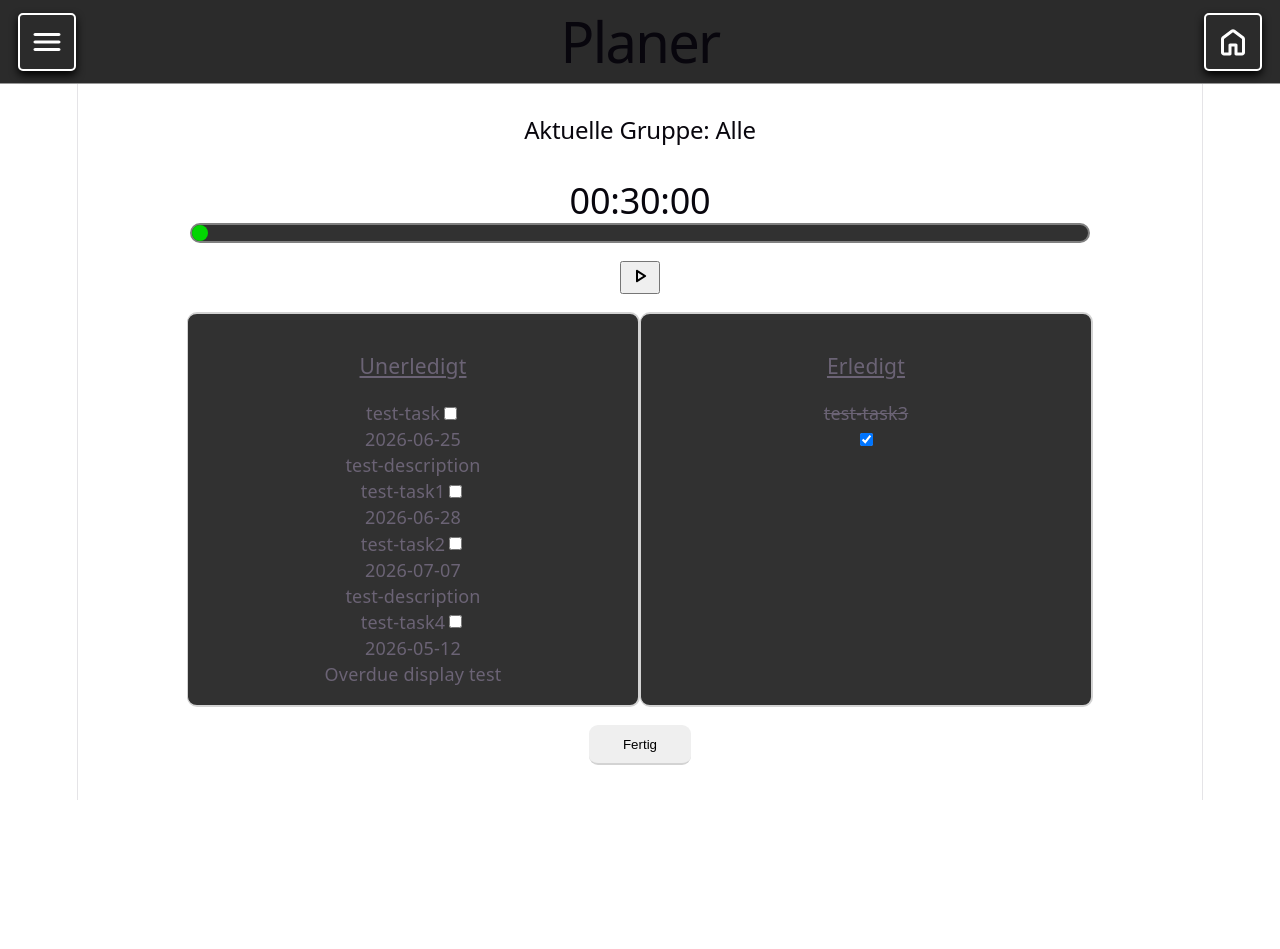
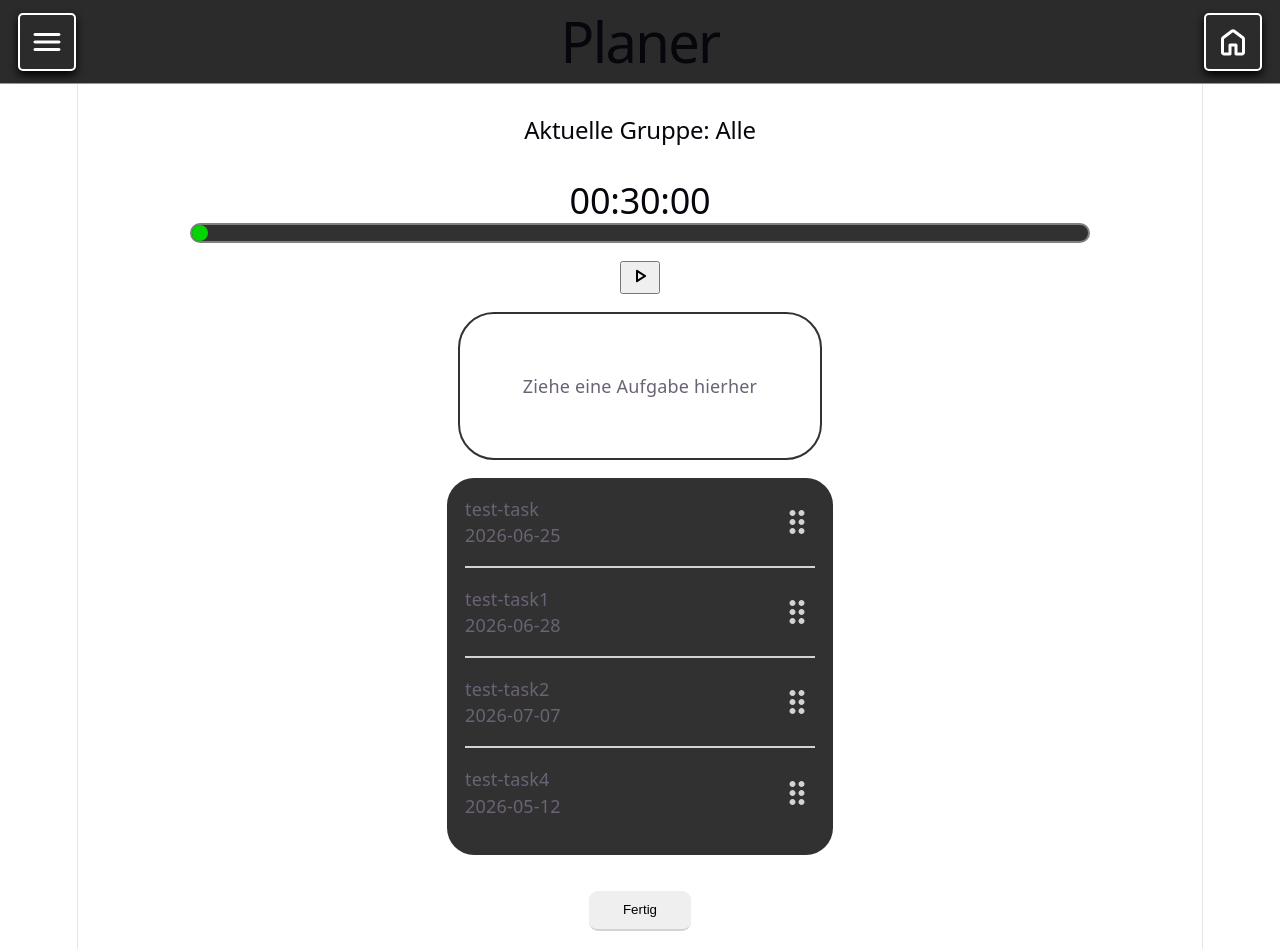
Before and after one commit to masekowsky-ee/quidey_react, a React (Vite) app: page /working in a window 1280 px wide. Before the commit the page ends 800 px from the top, so only its background shows below. Built offline with nearby package versions, Linux system fonts and the light colour scheme.

Commit message:
feat: implement drag-and-drop functionality for task management; add showDone state and update relevant components

```diff
--- a/src/App.jsx
+++ b/src/App.jsx
@@ -33,6 +33,8 @@ function App(){
 
   const [customError, setCustomError] = useState({bool: false, message: ''});
 
+  const [showDone, setShowDone] = useState(true);
+
   console.log(tasks);
   return (
     <div>
@@ -42,8 +44,8 @@ function App(){
       <Menu t={t} isOpen={showMenu} onClose={() => setShowMenu(false)} />
       <CustomError t={t} customError={customError} setCustomError={setCustomError} />
       <Routes>
-        <Route path="/" element={<Home t={t} tasks={tasks} setTasks={setTasks} groups={groups} setGroups={setGroups} taskIndexCounter={taskIndexCounter} setSessionParams={setSessionParams} setTaskIndexCounter={setTaskIndexCounter} setCustomError={setCustomError} />} />
-        <Route path="/working" element={<WorkingPage t={t} setTasks={setTasks} tasks={tasks} groups={groups} sessionParams={sessionParams} setSessionParams={setSessionParams} setCustomError={setCustomError} />} />
+        <Route path="/" element={<Home t={t} showDone={showDone} setShowDone={setShowDone} tasks={tasks} setTasks={setTasks} groups={groups} setGroups={setGroups} taskIndexCounter={taskIndexCounter} setSessionParams={setSessionParams} setTaskIndexCounter={setTaskIndexCounter} setCustomError={setCustomError} />} />
+        <Route path="/working" element={<WorkingPage sessionParams={sessionParams} t={t} showDone={showDone} setShowDone={setShowDone} tasks={tasks} setTasks={setTasks} groups={groups} setGroups={setGroups} taskIndexCounter={taskIndexCounter} setSessionParams={setSessionParams} setTaskIndexCounter={setTaskIndexCounter} setCustomError={setCustomError} />} />
         <Route path="/profile" element={<Profile t={t} users={users} setUsers={setUsers} signedIn={signedIn} setSignedIn={setSignedIn} user={user} setUser={setUser} setCustomError={setCustomError} />} />
         <Route path="/settings" element={<Settings t={t} setLanguage={setLanguage} language={language} setCustomError={setCustomError} />} />
       </Routes>
--- a/src/components/TaskContainer.jsx
+++ b/src/components/TaskContainer.jsx
@@ -4,7 +4,7 @@ import styles from './TaskContainer.module.css';
 
 
 export default function TaskContainer(props){
-    const {tasks, setTasks, t, groups, setGroups, groupToDisplayName, setGroupToDisplayName, setSessionParams, setCustomError} = props;
+    const {tasks, setTasks, t, groups, setGroups, groupToDisplayName, setGroupToDisplayName, setSessionParams, setCustomError, showDone, setShowDone, working} = props;
 
     const [assignGroups, setAssignGroups] = useState(false);
     const [taskToAssign, setTaskToAssign] = useState(null);
@@ -12,7 +12,6 @@ export default function TaskContainer(props){
     const [taskPropToEdit, setTaskPropToEdit] = useState(null);
     const [showStartSettings, setShowStartSettings] = useState(false);
     const [editGroupDescription, setEditGroupDescription] = useState(false);
-    const [showDone, setShowDone] = useState(true);
 
     let groupToDisplay = groups.find(g => g.name === groupToDisplayName) ?? groups.find(g => g.name === 'all');
     let tasksToDisplay = groupToDisplay?.tasks.map(index => tasks.find(t => t.index === index)) ?? [];
@@ -155,6 +154,7 @@ export default function TaskContainer(props){
                                     <button className={styles.btn} onClick={() => handleAssignGroup(task)}>{t('assignGroup')}</button>
                                     <button className={styles.btn} onClick={() => handleTaskDelete(task.index)}>{<svg onClick={()=>handleRemoveGroup(group.name)} xmlns="http://www.w3.org/2000/svg" height="24px" viewBox="0 -960 960 960" width="24px" fill="currentColor"><path d="M280-120q-33 0-56.5-23.5T200-200v-520q-17 0-28.5-11.5T160-760q0-17 11.5-28.5T200-800h160q0-17 11.5-28.5T400-840h160q17 0 28.5 11.5T600-800h160q17 0 28.5 11.5T800-760q0 17-11.5 28.5T760-720v520q0 33-23.5 56.5T680-120H280Zm400-600H280v520h400v-520ZM428.5-291.5Q440-303 440-320v-280q0-17-11.5-28.5T400-640q-17 0-28.5 11.5T360-600v280q0 17 11.5 28.5T400-280q17 0 28.5-11.5Zm160 0Q600-303 600-320v-280q0-17-11.5-28.5T560-640q-17 0-28.5 11.5T520-600v280q0 17 11.5 28.5T560-280q17 0 28.5-11.5ZM280-720v520-520Z"/></svg>}</button>
                                 </div>
+                                {working && (<div className={styles.dragDiv}><svg className={styles.dragSvg} xmlns="http://www.w3.org/2000/svg" height="24px" viewBox="0 -960 960 960" width="24px" fill="currentColor"><path d="M360-160q-33 0-56.5-23.5T280-240q0-33 23.5-56.5T360-320q33 0 56.5 23.5T440-240q0 33-23.5 56.5T360-160Zm240 0q-33 0-56.5-23.5T520-240q0-33 23.5-56.5T600-320q33 0 56.5 23.5T680-240q0 33-23.5 56.5T600-160ZM360-400q-33 0-56.5-23.5T280-480q0-33 23.5-56.5T360-560q33 0 56.5 23.5T440-480q0 33-23.5 56.5T360-400Zm240 0q-33 0-56.5-23.5T520-480q0-33 23.5-56.5T600-560q33 0 56.5 23.5T680-480q0 33-23.5 56.5T600-400ZM360-640q-33 0-56.5-23.5T280-720q0-33 23.5-56.5T360-800q33 0 56.5 23.5T440-720q0 33-23.5 56.5T360-640Zm240 0q-33 0-56.5-23.5T520-720q0-33 23.5-56.5T600-800q33 0 56.5 23.5T680-720q0 33-23.5 56.5T600-640Z"/></svg></div>) }
                             </li>)
                         }
                     })}
@@ -180,7 +180,7 @@ export default function TaskContainer(props){
                                 {task.description ? (
                                     taskToEdit?.index === task.index && taskPropToEdit === 'description'
                                     ? <input autoFocus type="text" defaultValue={task.description} onBlur={(e) => {setTaskPropHandler(e.target.value);}} />
-                                    : <p onClick={(e) => changePropHandler(e, task.index, 'description')}>{task.description}</p>
+                                    : <p className={styles.text} onClick={(e) => changePropHandler(e, task.index, 'description')}>{task.description}</p>
                                 ) : (
                                     <input type="text" placeholder={t('description') + '...'} onClick={(e)=>changePropHandler(e, task.index, 'description')} onBlur={(e) => { setTaskPropHandler(e.target.value);}} />
                                 )}
@@ -188,6 +188,7 @@ export default function TaskContainer(props){
                                     <button className={styles.btn} onClick={() => handleAssignGroup(task)}>{t('assignGroup')}</button>
                                     <button className={styles.btn} onClick={() => handleTaskDelete(task.index)}>{<svg onClick={()=>handleRemoveGroup(group.name)} xmlns="http://www.w3.org/2000/svg" height="24px" viewBox="0 -960 960 960" width="24px" fill="currentColor"><path d="M280-120q-33 0-56.5-23.5T200-200v-520q-17 0-28.5-11.5T160-760q0-17 11.5-28.5T200-800h160q0-17 11.5-28.5T400-840h160q17 0 28.5 11.5T600-800h160q17 0 28.5 11.5T800-760q0 17-11.5 28.5T760-720v520q0 33-23.5 56.5T680-120H280Zm400-600H280v520h400v-520ZM428.5-291.5Q440-303 440-320v-280q0-17-11.5-28.5T400-640q-17 0-28.5 11.5T360-600v280q0 17 11.5 28.5T400-280q17 0 28.5-11.5Zm160 0Q600-303 600-320v-280q0-17-11.5-28.5T560-640q-17 0-28.5 11.5T520-600v280q0 17 11.5 28.5T560-280q17 0 28.5-11.5ZM280-720v520-520Z"/></svg>}</button>
                                 </div>
+                                {working && <div className={styles.dragDiv}><svg className={styles.dragSvg} xmlns="http://www.w3.org/2000/svg" height="24px" viewBox="0 -960 960 960" width="24px" fill="currentColor"><path d="M360-160q-33 0-56.5-23.5T280-240q0-33 23.5-56.5T360-320q33 0 56.5 23.5T440-240q0 33-23.5 56.5T360-160Zm240 0q-33 0-56.5-23.5T520-240q0-33 23.5-56.5T600-320q33 0 56.5 23.5T680-240q0 33-23.5 56.5T600-160ZM360-400q-33 0-56.5-23.5T280-480q0-33 23.5-56.5T360-560q33 0 56.5 23.5T440-480q0 33-23.5 56.5T360-400Zm240 0q-33 0-56.5-23.5T520-480q0-33 23.5-56.5T600-560q33 0 56.5 23.5T680-480q0 33-23.5 56.5T600-400ZM360-640q-33 0-56.5-23.5T280-720q0-33 23.5-56.5T360-800q33 0 56.5 23.5T440-720q0 33-23.5 56.5T360-640Zm240 0q-33 0-56.5-23.5T520-720q0-33 23.5-56.5T600-800q33 0 56.5 23.5T680-720q0 33-23.5 56.5T600-640Z"/></svg></div> }
                             </li>)
                         }
                     })}
@@ -201,7 +202,7 @@ export default function TaskContainer(props){
                     <ul className={styles.ul}>
                     {tasksToDisplay.map((task) => {
                         if(task.done){
-                            return (<li key={task.index} className={styles.taskLi}>
+                            return (<li key={task.index} className={`${styles.taskLi} ${styles.doneLi}`}>
                                 <div className={styles.taskHeader}>
                                     {
                                     taskToEdit?.index === task?.index && taskPropToEdit === 'name'
--- a/src/components/WorkingPage.jsx
+++ b/src/components/WorkingPage.jsx
@@ -2,13 +2,36 @@ import React, { useState, useEffect } from "react";
 import styles from './WorkingPage.module.css'
 import { useNavigate } from "react-router-dom";
 import TimerContainer from "./TimerContainer.jsx";
+import TaskContainer from "./taskContainer.jsx";
 
 export default function WorkingPage(props){
-    const { t, tasks, setTasks, groups, setSessionParams, sessionParams } = props;
+    const { t, setTasks, tasks, groups, setGroups, setSessionParams, setCustomError, showDone, setShowDone, sessionParams } = props;
 
     const navigate = useNavigate();
 
     const [group, setGroup] = useState(null);
+    const [working, setWorking] = useState(true);
+
+    //drag and drop
+    const [activeTask, setActiveTask] = useState(null);
+    const [isDraggingOver, setIsDraggingOver] = useState(false);
+
+    const handleDragStart = (e, task) => {
+        e.dataTransfer.setData("taskIndex", task.index);//only use index not whole object
+    }
+
+    const handleDragOver = (e) => {
+        e.preventDefault(); // necessary for drop
+    }
+
+    const handleDrop = (e) => {
+        e.preventDefault();
+        const taskIndex = e.dataTransfer.getData("taskIndex");
+        const task = tasks.find((t)=>t.index === Number(taskIndex));
+        if (task){
+            setActiveTask(task);
+        }
+    }
 
     useEffect(()=>{
         if(!groups.some(g => g.name === sessionParams.group)){
@@ -34,48 +57,26 @@ export default function WorkingPage(props){
         <div className={styles.div}>
             <h2 className={styles.h2}>{t('currentGroup')}: {sessionParams.group === 'all' ? t('all') : sessionParams.group}</h2>
             <TimerContainer setSessionParams={setSessionParams} sessionParams={sessionParams} />
-            <div className={styles.taskRow}>
-                <div className={styles.toDoDiv}>
-                    <h3 className={styles.h3}>{t('toDo')}</h3>
-                    {
-                        group.tasks.map((ta) => {
-                            const displayTask = tasks.find(task => task.index === ta)
-                            if(!displayTask.done){
-                                return (
-                                    <div key={displayTask.index}>
-                                        <div className={styles.taskHeadDiv} >
-                                            <p>{displayTask.name}</p>
-                                            <input type="checkbox" onChange={()=>handleTaskDone(displayTask.index)} />
-                                        </div>
-                                        <p>{displayTask.due}</p>
-                                        {displayTask.description && <p>{displayTask.description}</p>}
-                                    </div>
-                                )
-                            } else {
-                                return null;
-                            }
-                        })
-                    }
-                </div>
-                <div className={styles.doneDiv}>
-                    <h3 className={styles.h3}>{t('done')}</h3>
-                    {
-                        group.tasks.map((ta) => {
-                            const displayTask = tasks.find(task => task.index === ta)
-                            if(displayTask.done){
-                                return (
-                                    <div key={displayTask.index}>
-                                        <p style={{textDecoration: 'line-through'}}>{displayTask.name}</p>
-                                        <input type="checkbox" checked onChange={()=>handleTaskDone(displayTask.index)} />
-                                    </div>
-                                )
-                            } else {
-                                return null;
-                            }
-                        })
-                    }
-                </div>
+            <div className={styles.currentTaskDiv} onDragOver={handleDragOver} onDragEnter={() => setIsDraggingOver(true)} onDragLeave={() => setIsDraggingOver(false)} onDrop={(e) => {setIsDraggingOver(false); handleDrop(e);}}style={{background: isDraggingOver ? "rgb(49,49,49)" : "transparent",}}>
+                {activeTask ? <div>
+                    <h2>{activeTask.name}</h2>
+                    <p>{activeTask.description}</p>
+                    <p>Deadline: {activeTask.due}</p>
+                </div> : <p>{t('dragATask')}</p>}
             </div>
+            <ul className={styles.ul}>
+                {group.tasks.map((taskIndex)=>{
+                    const task = tasks.find(t=> t.index===taskIndex);
+                    if(task.done){return}
+                    return(<li className={styles.li} key={`t${task.index}`} draggable onDragStart={(e) => handleDragStart(e, task)}>
+                        <div className={styles.pDiv}>
+                            <p>{task.name}</p>
+                            <p>{task.due}</p>
+                        </div>
+                        <svg className={styles.dragSvg} xmlns="http://www.w3.org/2000/svg" height="24px" viewBox="0 -960 960 960" width="24px" fill="currentColor"><path d="M360-160q-33 0-56.5-23.5T280-240q0-33 23.5-56.5T360-320q33 0 56.5 23.5T440-240q0 33-23.5 56.5T360-160Zm240 0q-33 0-56.5-23.5T520-240q0-33 23.5-56.5T600-320q33 0 56.5 23.5T680-240q0 33-23.5 56.5T600-160ZM360-400q-33 0-56.5-23.5T280-480q0-33 23.5-56.5T360-560q33 0 56.5 23.5T440-480q0 33-23.5 56.5T360-400Zm240 0q-33 0-56.5-23.5T520-480q0-33 23.5-56.5T600-560q33 0 56.5 23.5T680-480q0 33-23.5 56.5T600-400ZM360-640q-33 0-56.5-23.5T280-720q0-33 23.5-56.5T360-800q33 0 56.5 23.5T440-720q0 33-23.5 56.5T360-640Zm240 0q-33 0-56.5-23.5T520-720q0-33 23.5-56.5T600-800q33 0 56.5 23.5T680-720q0 33-23.5 56.5T600-640Z"/></svg>
+                    </li>)
+                })}
+            </ul>
             <button onClick={handleSessionDone} className={styles.sessionDoneBtn}>{t('sessionDone')}</button>
         </div>
     )
--- a/src/components/WorkingPage.module.css
+++ b/src/components/WorkingPage.module.css
@@ -73,3 +73,53 @@
 .sessionDoneBtn:active{
     transform: translateY(2px);
 }
+.divInner{
+    position: relative;
+    top: 80px;
+    padding-bottom: 80px;
+    width: 100%;
+}
+.currentTaskDiv{
+    min-width: 20rem;
+    min-height: 8rem;
+    background-color: rgb(49, 49, 49);
+    border-radius: 2rem;
+    border: 2px solid rgb(49, 49, 49);
+}
+.li{
+    display: flex;
+    flex-direction: row;
+    align-items: center;
+    justify-content: space-between;
+    padding-bottom: 1rem;
+    min-width: 180px;
+}
+.li + .li{
+    border-top: 2px solid lightgray;
+    padding-top: 1rem;
+}
+.ul{
+    list-style: none;
+    padding: 0;
+    background-color: rgb(49, 49, 49);
+    padding: 1rem;
+    border-radius: 1.5rem;
+    width: fit-content;
+    min-width: 350px;
+}
+.pDiv{
+    display: flex;
+    flex-direction: column;
+    align-items: flex-start;
+    margin-right: 0.5rem;
+}
+.dragSvg{
+    color: lightgray;
+    height: 2rem;
+    width:auto;
+}
+.currentTaskDiv{
+    display: flex;
+    align-items: center;
+    justify-content: center;
+}
--- a/src/components/home.jsx
+++ b/src/components/home.jsx
@@ -8,7 +8,7 @@ import WeekDaysContainer from './WeekDaysContainer.jsx';
 import GroupBtnContainer from './GroupBtnContainer.jsx';
 
 export default function Home(props){
-    const {t, tasks, groups, setGroups, setSessionParams, setCustomError} = props;
+    const {t, tasks, groups, setGroups, setSessionParams, setCustomError, showDone, setShowDone} = props;
 
     const [groupToDisplayName, setGroupToDisplayName] = useState('all');
 
@@ -24,7 +24,7 @@ export default function Home(props){
                 <button className={`${styles.sizeBtn} ${showForms ? '' : styles.collapsed}`} onClick={()=>{setShowForms(!showForms)}}>{showForms ? <svg xmlns="http://www.w3.org/2000/svg" height="24px" viewBox="0 -960 960 960" width="24px" fill="currentColor"><path d="M480-264 324-108q-11 11-28 11t-28-11q-11-11-11-28t11-28l155-155q23-23 57-23t57 23l155 155q11 11 11 28t-11 28q-11 11-28 11t-28-11L480-264Zm0-432 156-156q11-11 28-11t28 11q11 11 11 28t-11 28L537-641q-23 23-57 23t-57-23L268-796q-11-11-11-28t11-28q11-11 28-11t28 11l156 156Z"/></svg> : <svg xmlns="http://www.w3.org/2000/svg" height="24px" viewBox="0 -960 960 960" width="24px" fill="currentColor"><path d="m480-194 155-155q12-12 28-12t28 12q12 12 12 28.5T691-292L537-137q-23 23-57 23t-57-23L268-292q-12-12-11.5-28.5T269-349q12-12 28.5-12t28.5 12l154 155Zm0-572L326-612q-12 12-28 11.5T270-612q-12-12-12.5-28.5T269-669l154-154q23-23 57-23t57 23l154 154q12 12 11.5 28.5T690-612q-12 11-28 11.5T634-612L480-766Z"/></svg>}</button>
             </div>
             <GroupBtnContainer t={t} groups={groups} setGroups={setGroups} setGroupToDisplayName={setGroupToDisplayName} groupToDisplayName={groupToDisplayName} />
-            <TaskContainer setSessionParams={setSessionParams} tasks={props.tasks} groupToDisplayName={groupToDisplayName} setGroupToDisplayName={setGroupToDisplayName} setTasks={props.setTasks} t={props.t} groups={props.groups} setGroups={props.setGroups} setCustomError={setCustomError} />
+            <TaskContainer working={false} showDone={showDone} setShowDone={setShowDone} setSessionParams={setSessionParams} tasks={props.tasks} groupToDisplayName={groupToDisplayName} setGroupToDisplayName={setGroupToDisplayName} setTasks={props.setTasks} t={props.t} groups={props.groups} setGroups={props.setGroups} setCustomError={setCustomError} />
             <Outlet />
         </div>
     );
--- a/src/i18n/translations.js
+++ b/src/i18n/translations.js
@@ -43,6 +43,7 @@ const translations = {
         sun: 'So',
         noTasksFound: 'Bisher keine Aufgaben',
         breaks: 'Pausen',
+        dragATask: 'Ziehe eine Aufgabe hierher',
 
 
         groupError: 'Bitte gib einen gültigen, unbenutzten Gruppennamen ein',
@@ -92,6 +93,7 @@ const translations = {
         sun: 'Su',
         noTasksFound: 'No tasks so far',
         breaks: 'Breaks',
+        dragATask: 'Drag a task here',
 
 
         groupError: 'Please enter a valid, unused group name',
```
Also changed, not shown: src/components/TaskContainer.module.css (+36 -4 lines), src/assets/drag_indicator_24dp_CURRENTCOLOR_FILL0_wght400_GRAD0_opsz24.svg (added).
